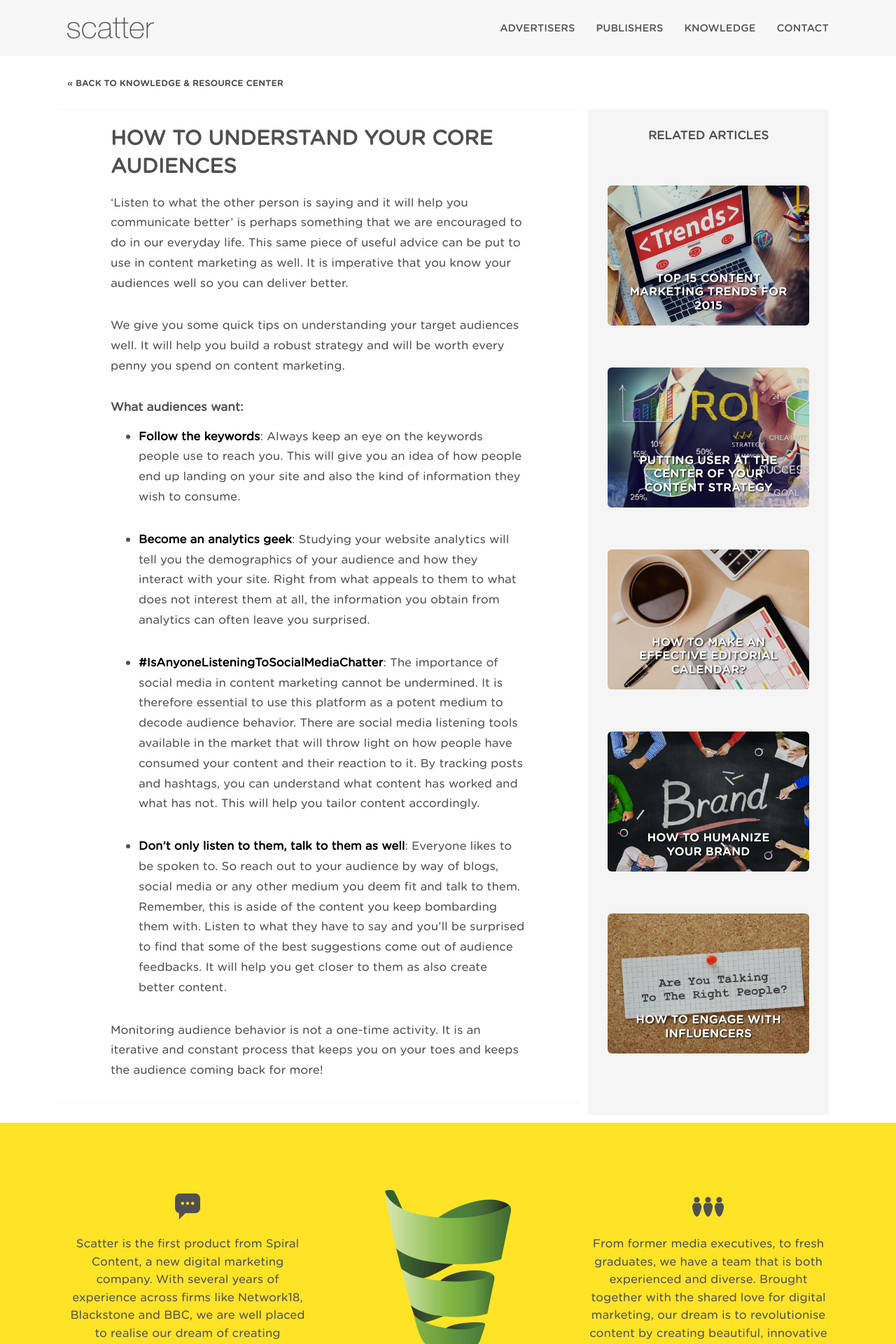
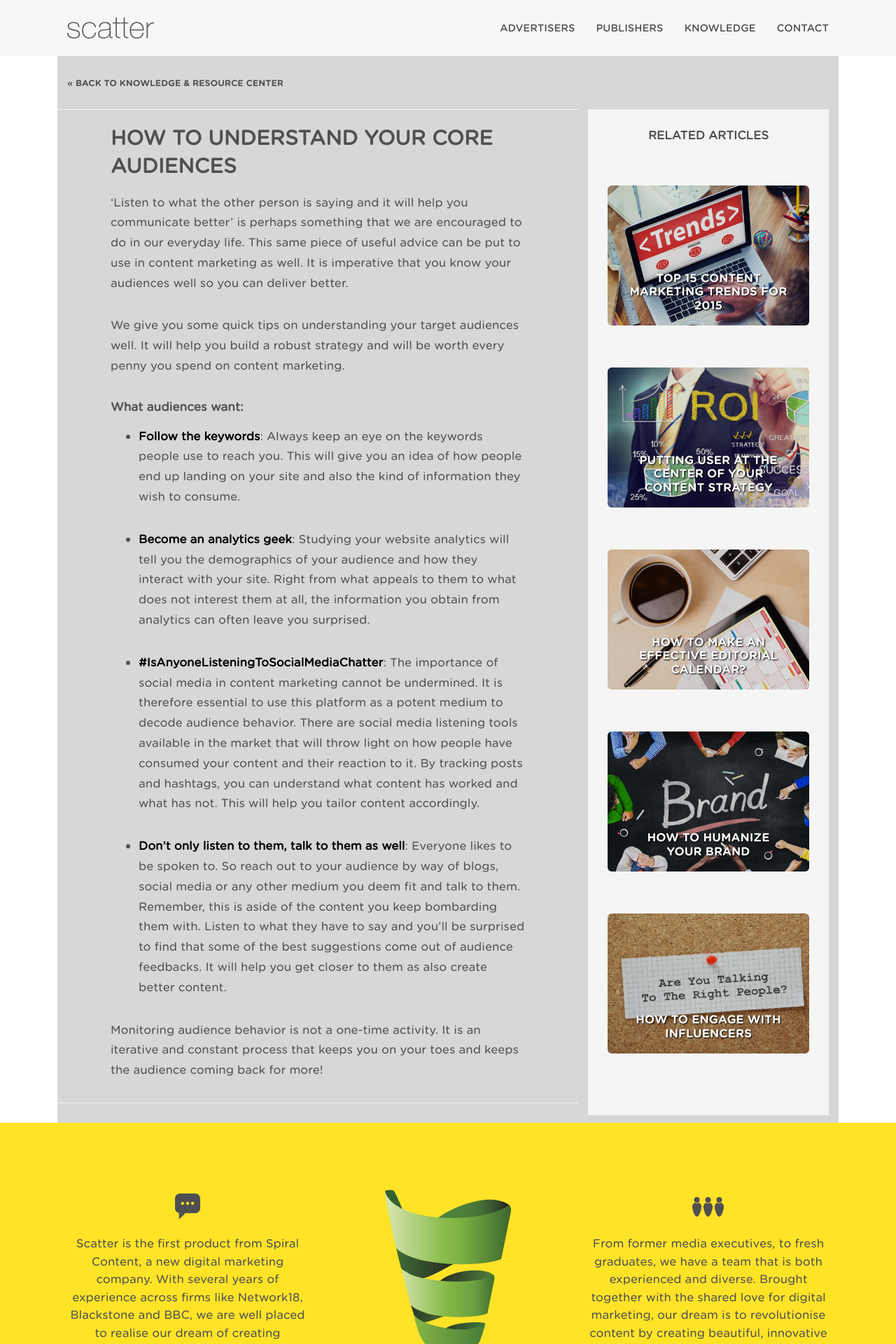
Before and after one commit to IndrajaPunna/scatter-public, a Jekyll site: the page built from _posts/2014-01-20-how-to-understand-your-core-audiences.md, in a window 1280 px wide. Shown: the top 1920 px of the page at 70% size. Built offline with Jekyll 4.4.1, drawn with Linux system fonts in a browser that asks for light colours; nearby versions of some CDN libraries.

Commit message:
article bg color

```diff
--- a/_layouts/article.html
+++ b/_layouts/article.html
@@ -1,6 +1,6 @@
 {% include header.html %}
 {% include nav.html %}
-<div class="container">
+<div class="container" style="background-color: #D7D7D7;">
   <div class="backlink">
     <a href="{{ site.baseurl }}/knowledge">&laquo; back to knowledge &amp; resource center</a>
   </div>
```
